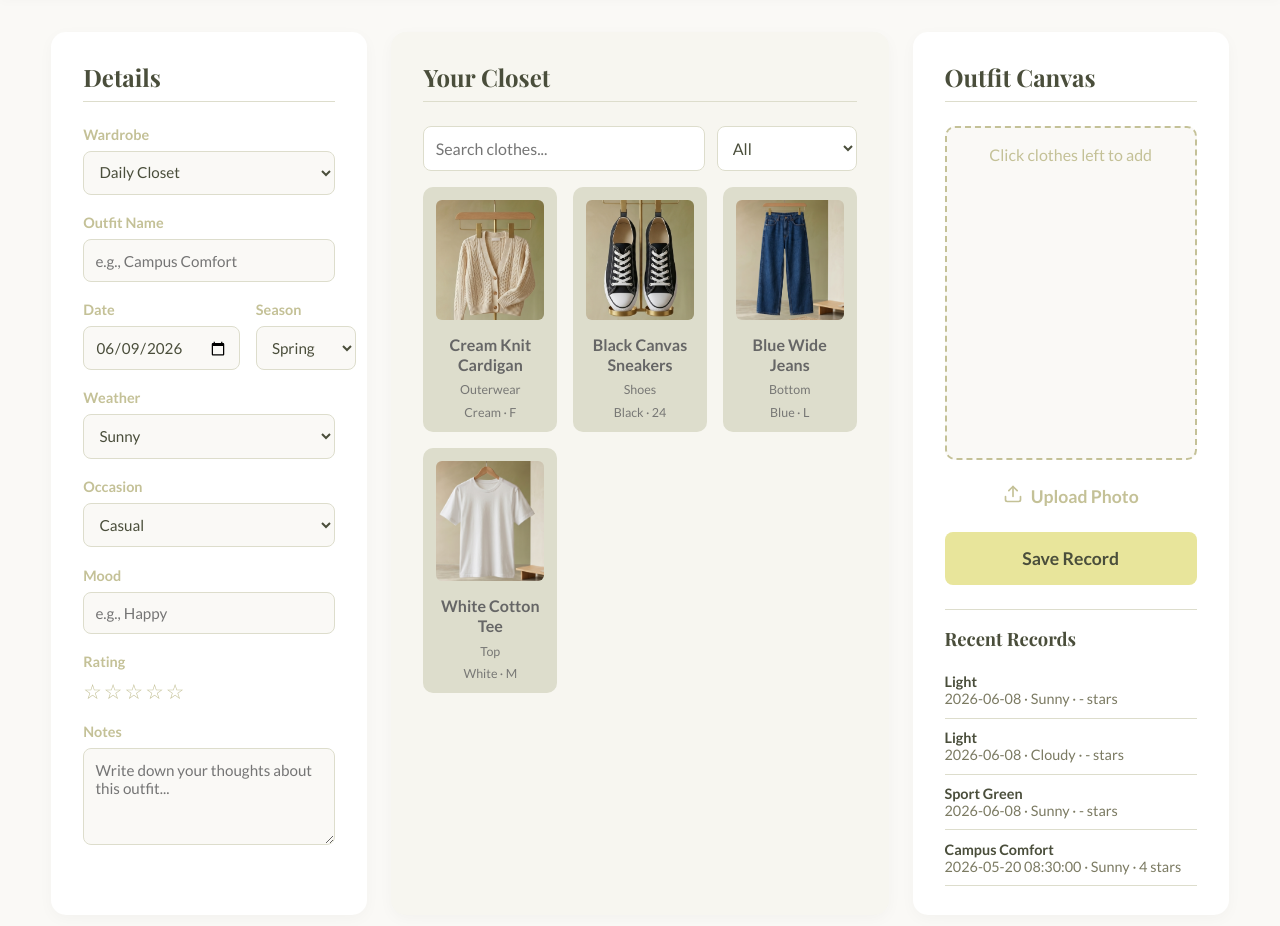
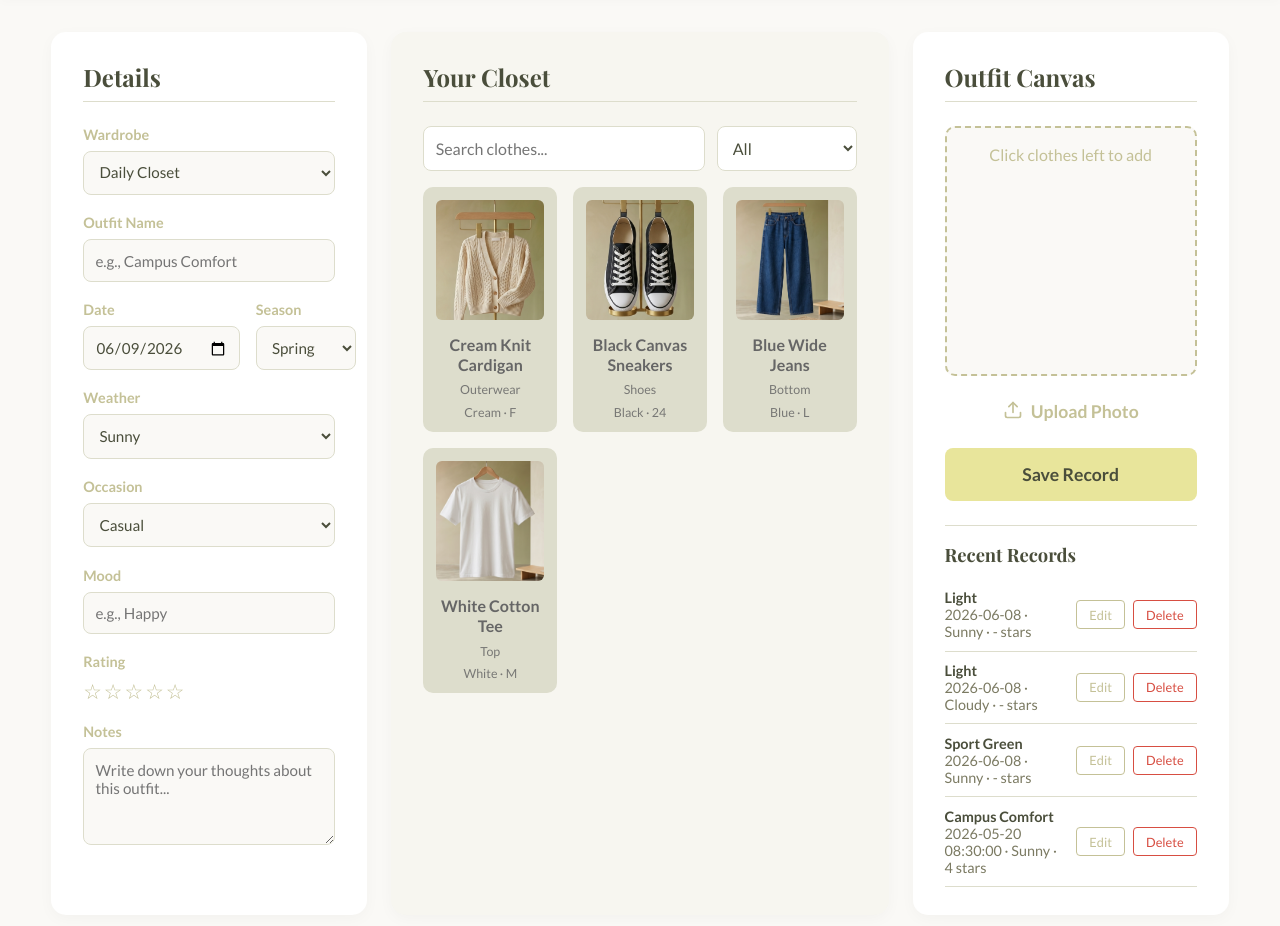
Before and after one commit to chinpang1010/cant-see-group, a Flask app: page /record in a window 1280 px wide. Shown: the part 80-1006 px from the top of the page. Run offline with Flask 3, Linux system fonts and the light colour scheme; data comes from the database, SQL or seed files in the repository; both versions use the stored data as it was after the commit.

Commit message:
Record_CRUD

```diff
--- a/api/sql.py
+++ b/api/sql.py
@@ -576,6 +576,64 @@ class Record:
         sql += " GROUP BY R.outfit_id, R.datetime ORDER BY R.datetime DESC"
         return DB.fetchall(sql, tuple(params))
 
+    @staticmethod
+    def update(outfit_id, datetime_str, data):
+        """Update an existing record"""
+        DB.execute(
+            """
+            UPDATE RECORD
+            SET rating = ?, weather = ?, note = ?, mood = ?
+            WHERE outfit_id = ? AND datetime = ?
+            """,
+            (
+                data.get("rating"),
+                data.get("weather", ""),
+                data.get("note", ""),
+                data.get("mood", ""),
+                outfit_id,
+                datetime_str,
+            ),
+        )
+
+        # Update outfit metadata if provided
+        if data.get("outfit_name") or data.get("season") or data.get("occasion"):
+            DB.execute(
+                "UPDATE OUTFIT SET outfit_name = ?, note = ? WHERE outfit_id = ?",
+                (
+                    data.get("outfit_name", ""),
+                    data.get("outfit_note", ""),
+                    outfit_id,
+                ),
+            )
+
+            # Update season and occasion tables
+            if data.get("season"):
+                DB.execute("DELETE FROM OUTFIT_SEASON WHERE outfit_id = ?", (outfit_id,))
+                DB.execute(
+                    "INSERT INTO OUTFIT_SEASON (outfit_id, season) VALUES (?, ?)",
+                    (outfit_id, data.get("season")),
+                )
+
+            if data.get("occasion"):
+                DB.execute("DELETE FROM OUTFIT_OCCASION WHERE outfit_id = ?", (outfit_id,))
+                DB.execute(
+                    "INSERT INTO OUTFIT_OCCASION (outfit_id, occasion) VALUES (?, ?)",
+                    (outfit_id, data.get("occasion")),
+                )
+
+        DB.commit()
+        return True
+
+    @staticmethod
+    def delete(outfit_id, datetime_str):
+        """Delete a record"""
+        DB.execute(
+            "DELETE FROM RECORD WHERE outfit_id = ? AND datetime = ?",
+            (outfit_id, datetime_str),
+        )
+        DB.commit()
+        return True
+
 
 class Reports:
     @staticmethod
--- a/app.py
+++ b/app.py
@@ -327,6 +327,29 @@ def api_records():
     return jsonify({"success": True, "outfit_id": outfit_id}), 201
 
 
+@app.route("/api/records/<int:outfit_id>", methods=["PUT", "DELETE"])
+def api_record_detail(outfit_id):
+    data = _payload()
+    datetime_str = _scalar(data, "datetime", "")
+
+    if request.method == "DELETE":
+        Record.delete(outfit_id, datetime_str)
+        return jsonify({"success": True})
+
+    if request.method == "PUT":
+        Record.update(outfit_id, datetime_str, {
+            "rating": int(_scalar(data, "rating", 0) or 0) or None,
+            "weather": _scalar(data, "weather", ""),
+            "mood": _scalar(data, "mood", ""),
+            "note": _scalar(data, "note", ""),
+            "outfit_name": _scalar(data, "outfit_name", ""),
+            "outfit_note": _scalar(data, "outfit_note", ""),
+            "season": _scalar(data, "season", ""),
+            "occasion": _scalar(data, "occasion", ""),
+        })
+        return jsonify({"success": True})
+
+
 @app.route("/api/options")
 def api_options():
     return jsonify(ClothItem.options())
--- a/static/record.css
+++ b/static/record.css
@@ -377,6 +377,14 @@ textarea {
     padding: 0.65rem 0;
     border-bottom: 1px solid var(--grey);
     font-size: 0.9rem;
+    display: flex;
+    justify-content: space-between;
+    align-items: center;
+    gap: 1rem;
+}
+
+.history-content {
+    flex: 1;
 }
 
 .history-row strong {
@@ -386,6 +394,39 @@ textarea {
 
 .history-row span {
     color: #7b7a62;
+}
+
+.history-actions {
+    display: flex;
+    gap: 0.5rem;
+    white-space: nowrap;
+}
+
+.edit-record-btn,
+.delete-record-btn {
+    padding: 0.35rem 0.75rem;
+    font-size: 0.8rem;
+    border: 1px solid var(--olive-green);
+    background-color: transparent;
+    color: var(--olive-green);
+    border-radius: 4px;
+    cursor: pointer;
+    transition: all 0.3s ease;
+}
+
+.edit-record-btn:hover {
+    background-color: var(--olive-green);
+    color: white;
+}
+
+.delete-record-btn {
+    border-color: #d74e42;
+    color: #d74e42;
+}
+
+.delete-record-btn:hover {
+    background-color: #d74e42;
+    color: white;
 }
 
 /* --- 上傳成功動畫 --- */
--- a/static/record.js
+++ b/static/record.js
@@ -242,6 +242,7 @@ document.addEventListener('DOMContentLoaded', () => {
     const recordOccasion = document.getElementById('recordOccasion');
     const recordMood = document.getElementById('recordMood');
     const recordNote = document.getElementById('recordNote');
+    const saveRecordBtn = document.getElementById('saveRecordBtn');
 
     if (recordDate) recordDate.value = new Date().toISOString().split('T')[0];
 
@@ -263,9 +264,13 @@ document.addEventListener('DOMContentLoaded', () => {
                 return;
             }
 
+            const recordDateTime = editingRecordId !== null
+                ? editingRecordDatetime
+                : (recordDate?.value || new Date().toISOString().split('T')[0]);
+
             const payload = {
                 u_id: currentUser.u_id,
-                datetime: recordDate?.value || new Date().toISOString().split('T')[0],
+                datetime: recordDateTime,
                 weather: recordWeather?.value || '',
                 mood: recordMood?.value || '',
                 rating: getRecordRating(),
@@ -276,12 +281,16 @@ document.addEventListener('DOMContentLoaded', () => {
                 item_ids: selectedItemIds,
             };
 
-            api('/api/records', {
-                method: 'POST',
+            const isUpdate = editingRecordId !== null;
+            const method = isUpdate ? 'PUT' : 'POST';
+            const endpoint = isUpdate ? `/api/records/${editingRecordId}` : '/api/records';
+
+            api(endpoint, {
+                method,
                 body: JSON.stringify(payload),
             })
                 .then(() => {
-                    alert('Outfit Record Saved Successfully!');
+                    alert(isUpdate ? 'Record updated successfully!' : 'Record saved successfully!');
                     if (recordNote) recordNote.value = '';
                     if (outfitName) outfitName.value = '';
                     if (recordMood) recordMood.value = '';
@@ -289,11 +298,14 @@ document.addEventListener('DOMContentLoaded', () => {
                     stars.forEach((star) => { star.textContent = '☆'; });
                     selectedItemIds = [];
                     if (canvasArea) canvasArea.innerHTML = originalCanvasText;
+                    if (saveRecordBtn) saveRecordBtn.textContent = 'Save Record';
+                    editingRecordId = null;
+                    editingRecordDatetime = null;
                     loadClothItems();
                     loadHistory();
                 })
                 .catch(() => {
-                    alert('保存失敗，請稍後再試。');
+                    alert('Failed to save record. Please try again.');
                 });
         });
     }
@@ -310,12 +322,89 @@ document.addEventListener('DOMContentLoaded', () => {
                     return;
                 }
                 history.innerHTML = rows.map((row) => `
-                    <div class="history-row">
-                        <strong>${escapeHtml(row.outfit_name)}</strong>
-                        <span>${escapeHtml(row.datetime)} · ${escapeHtml(row.weather || 'N/A')} · ${escapeHtml(row.rating || '-')} stars</span>
+                    <div class="history-row" data-outfit-id="${row.outfit_id}" data-datetime="${row.datetime}">
+                        <div class="history-content">
+                            <strong>${escapeHtml(row.outfit_name)}</strong>
+                            <span>${escapeHtml(row.datetime)} · ${escapeHtml(row.weather || 'N/A')} · ${escapeHtml(row.rating || '-')} stars</span>
+                        </div>
+                        <div class="history-actions">
+                            <button class="edit-record-btn" data-outfit-id="${row.outfit_id}" data-datetime="${row.datetime}">Edit</button>
+                            <button class="delete-record-btn" data-outfit-id="${row.outfit_id}" data-datetime="${row.datetime}">Delete</button>
+                        </div>
                     </div>
                 `).join('');
+
+                // Add event listeners for edit and delete buttons
+                document.querySelectorAll('.edit-record-btn').forEach(btn => {
+                    btn.addEventListener('click', (e) => {
+                        const outfitId = e.target.dataset.outfitId;
+                        const datetime = e.target.dataset.datetime;
+                        loadRecordForEdit(outfitId, datetime);
+                    });
+                });
+
+                document.querySelectorAll('.delete-record-btn').forEach(btn => {
+                    btn.addEventListener('click', (e) => {
+                        const outfitId = e.target.dataset.outfitId;
+                        const datetime = e.target.dataset.datetime;
+                        deleteRecord(outfitId, datetime);
+                    });
+                });
             })
             .catch(() => {});
     }
+
+    let editingRecordId = null;
+    let editingRecordDatetime = null;
+
+    function loadRecordForEdit(outfitId, datetime) {
+        fetch(`/api/records${query({ u_id: currentUser.u_id })}`)
+            .then((response) => response.json())
+            .then((records) => {
+                const record = records.find(r => r.outfit_id == outfitId && r.datetime === datetime);
+                if (!record) {
+                    alert('Record not found.');
+                    return;
+                }
+
+                // Load record data into form
+                editingRecordId = outfitId;
+                editingRecordDatetime = datetime;
+
+                if (outfitName) outfitName.value = record.outfit_name || '';
+                if (recordDate) recordDate.value = datetime.split(' ')[0];
+                if (recordSeason) recordSeason.value = firstValue(record.season) || '';
+                if (recordWeather) recordWeather.value = record.weather || '';
+                if (recordOccasion) recordOccasion.value = firstValue(record.occasion) || '';
+                if (recordMood) recordMood.value = record.mood || '';
+                if (recordNote) recordNote.value = record.note || '';
+
+                // Set rating
+                const rating = record.rating || 0;
+                stars.forEach((star, index) => {
+                    star.textContent = index < rating ? '★' : '☆';
+                });
+
+                // Update submit button text
+                if (saveRecordBtn) saveRecordBtn.textContent = 'Update Record';
+
+                // Scroll to form
+                recordForm?.scrollIntoView({ behavior: 'smooth' });
+            })
+            .catch(() => alert('Failed to load record.'));
+    }
+
+    function deleteRecord(outfitId, datetime) {
+        if (!confirm('Are you sure you want to delete this record?')) return;
+
+        api(`/api/records/${outfitId}`, {
+            method: 'DELETE',
+            body: JSON.stringify({ datetime }),
+        })
+            .then(() => {
+                alert('Record deleted successfully!');
+                loadHistory();
+            })
+            .catch((error) => alert(error.message || 'Failed to delete record.'));
+    }
 });
```
Also changed, not shown: db/database.db.
